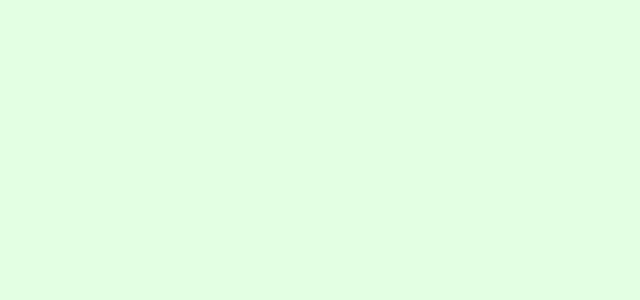
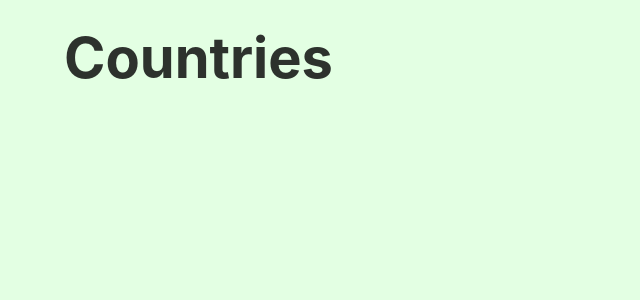
Before and after one commit to ViktorijaMart/countries-app, a React (Create React App) app: page / in a window 1280 px wide. Shown: the top 300 px of the page, without its empty margins (0-640 px from the left). Built offline with nearby package versions, Linux system fonts and the light colour scheme.

Commit message:
added Header

```diff
--- a/src/App.tsx
+++ b/src/App.tsx
@@ -1,9 +1,14 @@
 import React from "react";
 
 import "./App.module.css";
+import Header from "./components/Layout/Header";
 
 function App() {
-  return <div></div>;
+  return (
+    <div>
+      <Header />
+    </div>
+  );
 }
 
 export default App;
--- /dev/null
+++ b/src/components/Layout/Header.module.css
@@ -0,0 +1,3 @@
+.header__title {
+  font-size: 56px;
+}
--- /dev/null
+++ b/src/components/Layout/Header.tsx
@@ -0,0 +1,15 @@
+import styles from "./Header.module.css";
+
+import Row from "../UI/Row";
+
+const Header = () => {
+  return (
+    <Row>
+      <header>
+        <h1 className={styles["header__title"]}>Countries</h1>
+      </header>
+    </Row>
+  );
+};
+
+export default Header;
```
